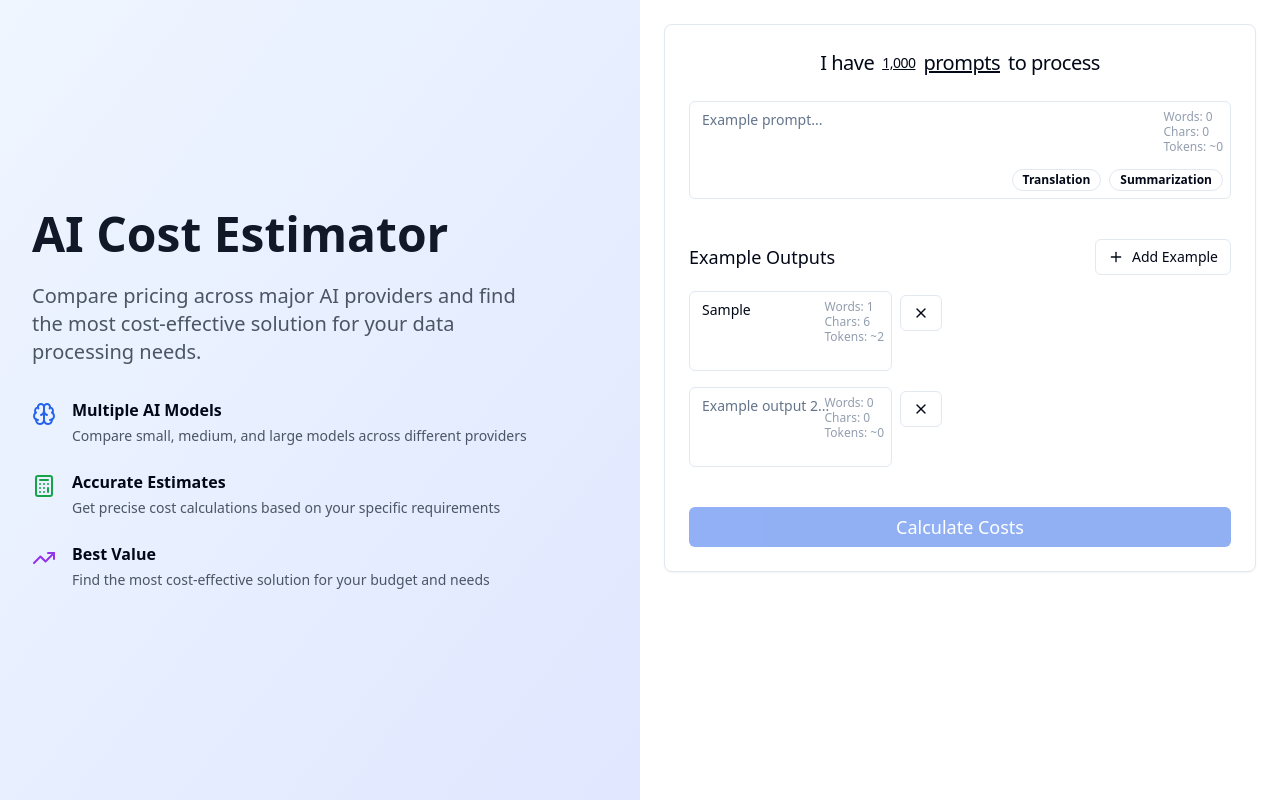
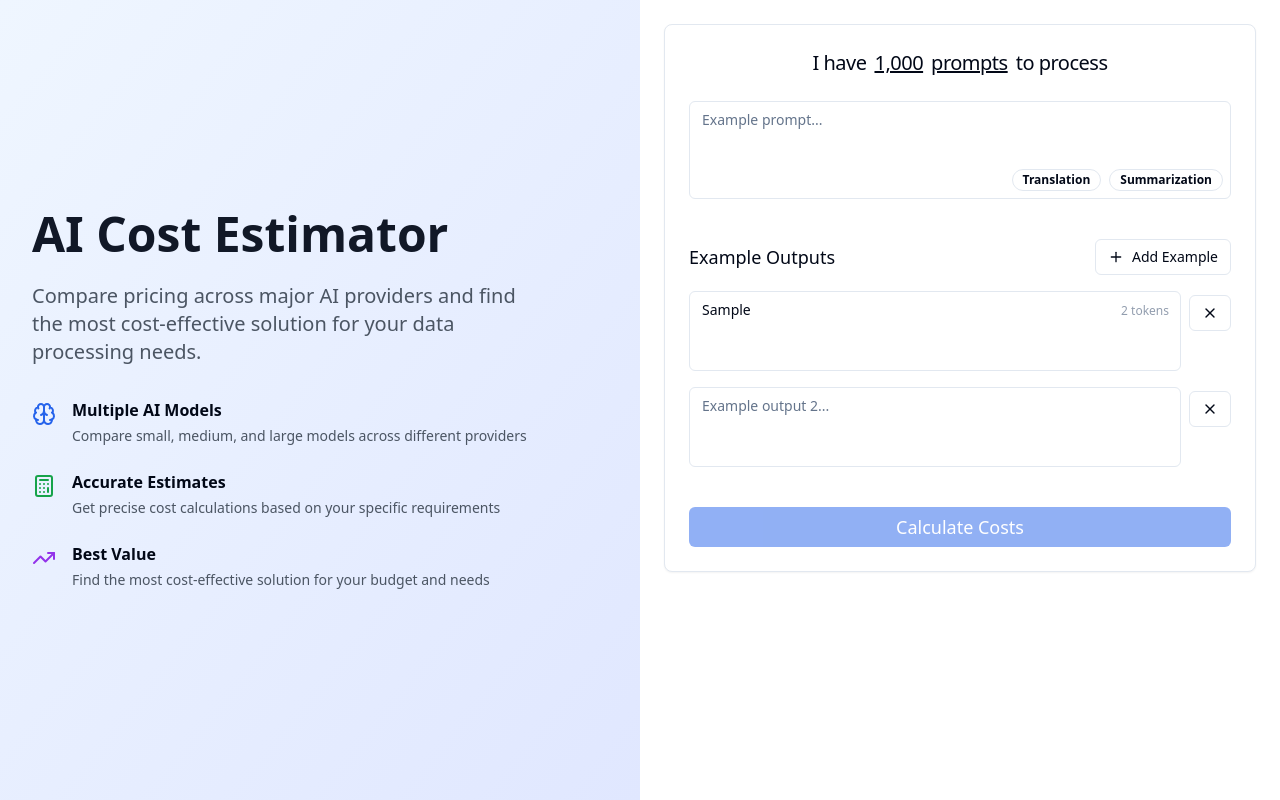
Before and after one commit to GabrielVidal1/appe, a React (Vite) app: page / in a window 1280 px wide. Both pictures are taken after typing "Sample" into the empty fields and a click on the button "Add Example". Built offline with nearby package versions, Linux system fonts and the light colour scheme.

Commit message:
tiny fixes

```diff
--- a/src/components/form/DataCountSelector.tsx
+++ b/src/components/form/DataCountSelector.tsx
@@ -1,4 +1,3 @@
-
 import { Button } from "@/components/ui/button";
 import { Label } from "@/components/ui/label";
 import {
@@ -22,7 +21,7 @@ const DataCountSelector = () => {
       <PopoverTrigger asChild>
         <Button
           variant="ghost"
-          className="font-medium underline cursor-pointer p-0 h-auto"
+          className="font-medium text-xl underline cursor-pointer p-0 h-auto"
         >
           {dataCount?.toLocaleString() || "1000"}
         </Button>
--- a/src/components/form/ExampleOutputs.tsx
+++ b/src/components/form/ExampleOutputs.tsx
@@ -1,9 +1,8 @@
-
 import { Plus, X } from "lucide-react";
+import { useFormContext } from "react-hook-form";
 import { Button } from "../ui/button";
 import { Label } from "../ui/label";
 import { TextareaWithCounts } from "../ui/textarea-with-counts";
-import { useFormContext } from "react-hook-form";
 
 const ExampleOutputs = () => {
   const { watch, setValue } = useFormContext();
--- a/src/components/ui/textarea-with-counts.tsx
+++ b/src/components/ui/textarea-with-counts.tsx
@@ -1,21 +1,25 @@
-
-import * as React from "react"
-import { cn } from "@/lib/utils"
+import { cn } from "@/lib/utils";
+import * as React from "react";
 
 export interface TextareaWithCountsProps
   extends React.TextareaHTMLAttributes<HTMLTextAreaElement> {
   value?: string;
 }
 
-const TextareaWithCounts = React.forwardRef<HTMLTextAreaElement, TextareaWithCountsProps>(
-  ({ className, value = "", ...props }, ref) => {
+const TextareaWithCounts = React.forwardRef<
+  HTMLTextAreaElement,
+  TextareaWithCountsProps
+>(({ className, value = "", ...props }, ref) => {
+  const [hoverCounts, setHoverCounts] = React.useState(false);
+
   // Calculate counts
+  const showCounts = value.trim() !== "";
   const wordCount = value.trim() === "" ? 0 : value.trim().split(/\s+/).length;
   const charCount = value.length;
   const tokenCount = Math.ceil(charCount / 4); // Rough estimation: ~4 chars per token
 
   return (
-      <div className="relative">
+    <div className="relative w-full">
       <textarea
         className={cn(
           "flex min-h-[80px] w-full rounded-md border border-input bg-background px-3 py-2 text-sm ring-offset-background placeholder:text-muted-foreground focus-visible:outline-none focus-visible:ring-2 focus-visible:ring-ring focus-visible:ring-offset-2 disabled:cursor-not-allowed disabled:opacity-50",
@@ -25,15 +29,26 @@ const TextareaWithCounts = React.forwardRef<HTMLTextAreaElement, TextareaWithCou
         value={value}
         {...props}
       />
-        <div className="absolute top-2 right-2 text-xs text-muted-foreground/70 leading-tight pointer-events-none">
+      {showCounts && (
+        <div
+          className="absolute top-2 right-2 text-xs text-muted-foreground/70 leading-tight"
+          onMouseEnter={() => setHoverCounts(true)}
+          onMouseLeave={() => setHoverCounts(false)}
+        >
+          {hoverCounts ? (
+            <div className="bg-white p-1 rounded-lg">
               <div>Words: {wordCount}</div>
               <div>Chars: {charCount}</div>
               <div>Tokens: ~{tokenCount}</div>
             </div>
+          ) : (
+            <div className="bg-white p-1 rounded-lg">{tokenCount} tokens</div>
+          )}
         </div>
-    )
-  }
-)
-TextareaWithCounts.displayName = "TextareaWithCounts"
+      )}
+    </div>
+  );
+});
+TextareaWithCounts.displayName = "TextareaWithCounts";
 
-export { TextareaWithCounts }
+export { TextareaWithCounts };
```
Lines whose indentation alone changed are shown as unchanged.
